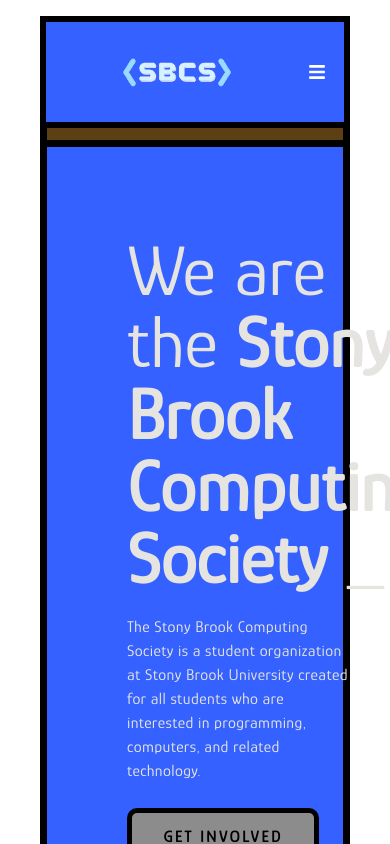
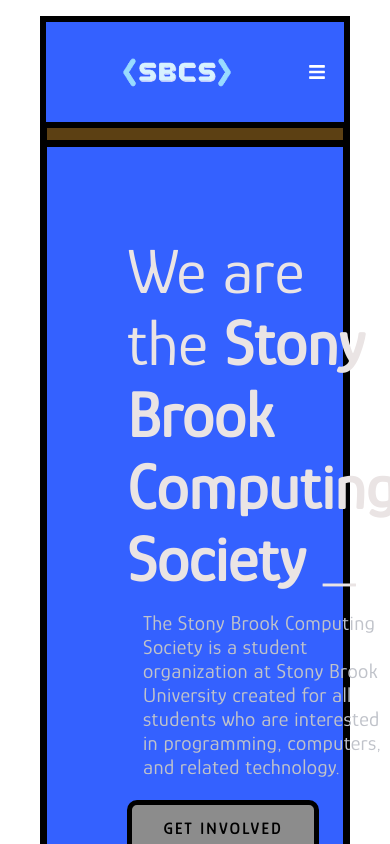
Before and after one commit to sbucomputingsociety/sbucomputingsociety.github.io, a React (Create React App) app: page / in a window 390 px wide. Shown: the top 844 px of the page. Built offline with nearby package versions, Linux system fonts and the light colour scheme.

Commit message:
fixed issue with image paths. fixed css for screen compatibility

```diff
--- a/package.json
+++ b/package.json
@@ -1,5 +1,4 @@
 {
-  "homepage": "https://sbucomputingsociety.github.io/SBCS",
   "name": "sbcs-website",
   "version": "0.1.0",
   "private": true,
--- a/src/components/Contact.js
+++ b/src/components/Contact.js
@@ -8,6 +8,10 @@
             <NavBar></NavBar>
             <h2 className="event-page-title">Contact</h2>
             <hr className="solid"></hr>
+            <p className="sponsor-description">
+                Join our awesome community online to find like-minded peers and access career-building/academic resources!
+                You will find most up-to-date information about our club through our discord and instagram.&lt;3
+            </p>
             <div className="contact-outer">
                 <div className="contact-box">
                     <img className="SBCS-logo-c" src="logos/computerlogo-removebg-preview.png"></img>
--- a/src/components/Intro.css
+++ b/src/components/Intro.css
@@ -68,6 +68,30 @@
     transform: scale(1.025);
 }
 
+/* text-left pb-5 text-7xl font-normal text-lighter-gray */
+.sbcs-intro{
+    text-align: left;
+    padding: 1rem;
+    font-size: 5.3rem;
+    color:#eae4e4;
+    font-weight:lighter;
+    line-height: normal;
+}
+
+.sbcs-intro-bold{
+    font-weight: bold;
+}
+
+/* text-left pb-5 pr-20 text-2xl text-base font-normal text-lighter-gray */
+.sbcs-description{
+    text-align: left;
+    padding: 1rem;
+    font-size: 1.3rem;
+    color:#c0c3ca;
+    font-weight:normal;
+    line-height: normal;
+}
+
 
 /* Use Media Query to add a breakpoint at 800px: */
 @media only screen and (max-width:860px) {
@@ -79,4 +103,9 @@
         padding-left: 0rem;
     }
 
+    .sbcs-intro{
+        padding: 0rem;
+        font-size:4rem;
+    }
+
 }
--- a/src/components/Intro.js
+++ b/src/components/Intro.js
@@ -14,8 +14,8 @@
         <div className="outer">
             <div className="moving-container" >
                 <div className="intro-text" data-aos="fade-right">
-                    <h1 className="text-left pb-5 text-7xl font-normal text-lighter-gray">We are the <span className="font-bold">Stony Brook Computing Society</span> _</h1>
-                    <h4 className="text-left pb-5 pr-20 text-2xl text-base font-normal text-lighter-gray">The Stony Brook Computing Society is a student organization at Stony Brook University created for all students who are interested in programming, computers, and related technology.</h4>
+                    <h1 className="sbcs-intro">We are the <span className="sbcs-intro-bold">Stony Brook Computing Society</span> _</h1>
+                    <h4 className="sbcs-description">The Stony Brook Computing Society is a student organization at Stony Brook University created for all students who are interested in programming, computers, and related technology.</h4>
                     {/* <a className="py-3 px-7 mr-auto text-2xl font-bold border-5 bg-main-gray border-black inline-block leading-tight shadow-md hover:bg-hover-gray hover:shadow-lg focus:bg-hover-gray focus:shadow-lg focus:outline-none focus:ring-0 active:bg-hover-gray active:shadow-lg transition duration-150 ease-in-out" href="/#">Get Involved</a> */}
                     <button className="get-involved-btn">Get Involved</button>
                 </div>
--- a/src/components/NavBar.css
+++ b/src/components/NavBar.css
@@ -69,6 +69,7 @@
 
     header nav{
         position: fixed;
+        z-index: 100;
         top: 0;
         left: 0;
         height: 100%;
--- a/src/components/Team.css
+++ b/src/components/Team.css
@@ -45,6 +45,9 @@
 
 
 @media only screen and (max-width:860px) {
+    .team-page-title{
+        font-size: 2.7rem;
+    }
     .profile-card{
         padding-left: 0rem;
         padding-right: 0rem;
--- a/src/components/Team.js
+++ b/src/components/Team.js
@@ -26,11 +26,6 @@
         role: 'Community Chair',
     },
     {
-        image: 'pictures/teamProfiles/armansyed.jpg',
-        name: 'Arman Syed',
-        role: 'Event Coordinator',
-    },
-    {
         image: 'pictures/teamProfiles/SeanErfan.jpg',
         name: 'Sean Erfan',
         role: 'Branding Manager',
@@ -38,7 +33,7 @@
     {
         image: 'pictures/teamProfiles/AngelXie.png',
         name: 'Angel Xie',
-        role: 'WebMaster',
+        role: 'Webmaster',
     },
     {
         image: 'pictures/teamProfiles/KyoshiNoda.jpg',
```
Also changed, not shown: firebase.json (added), public/logo192.png (deleted), public/logo512.png (deleted), 204 other files (tests, documents, lock files or other folders).
